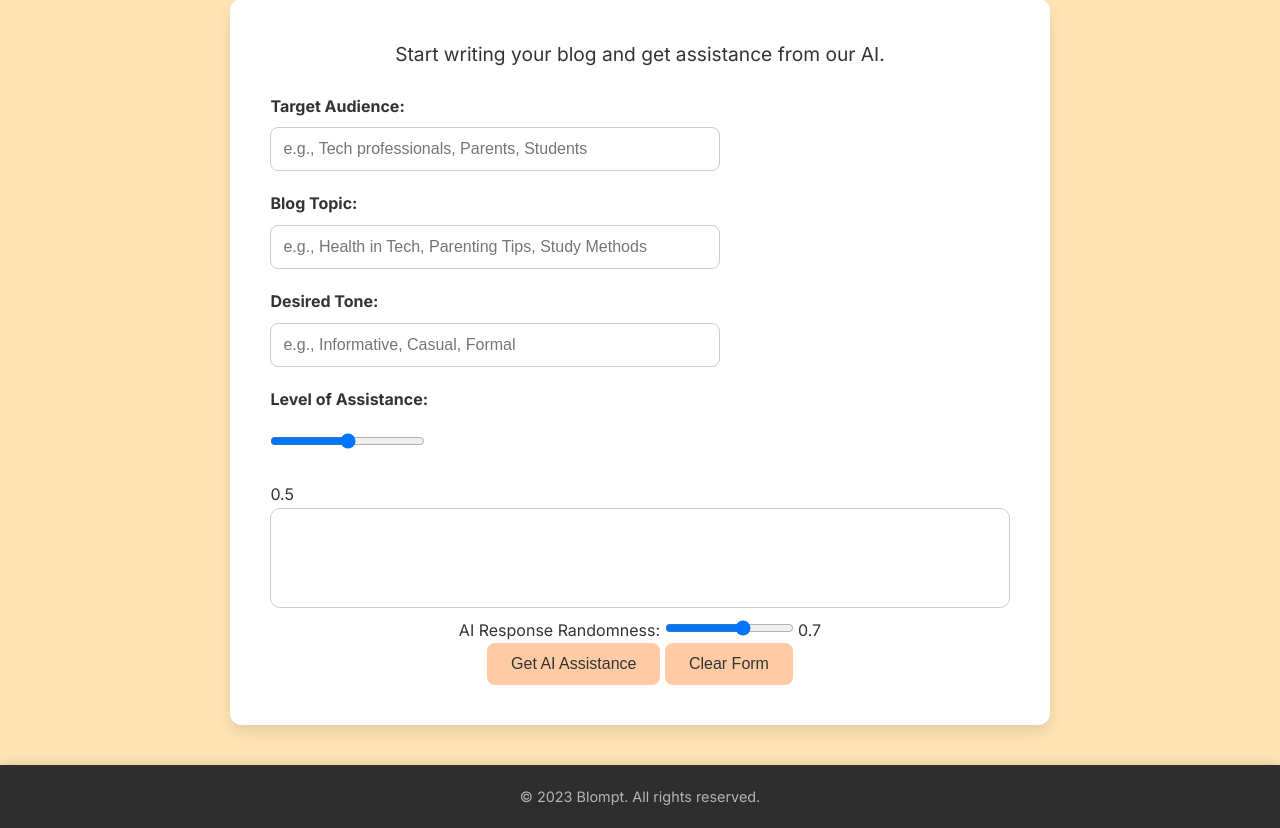
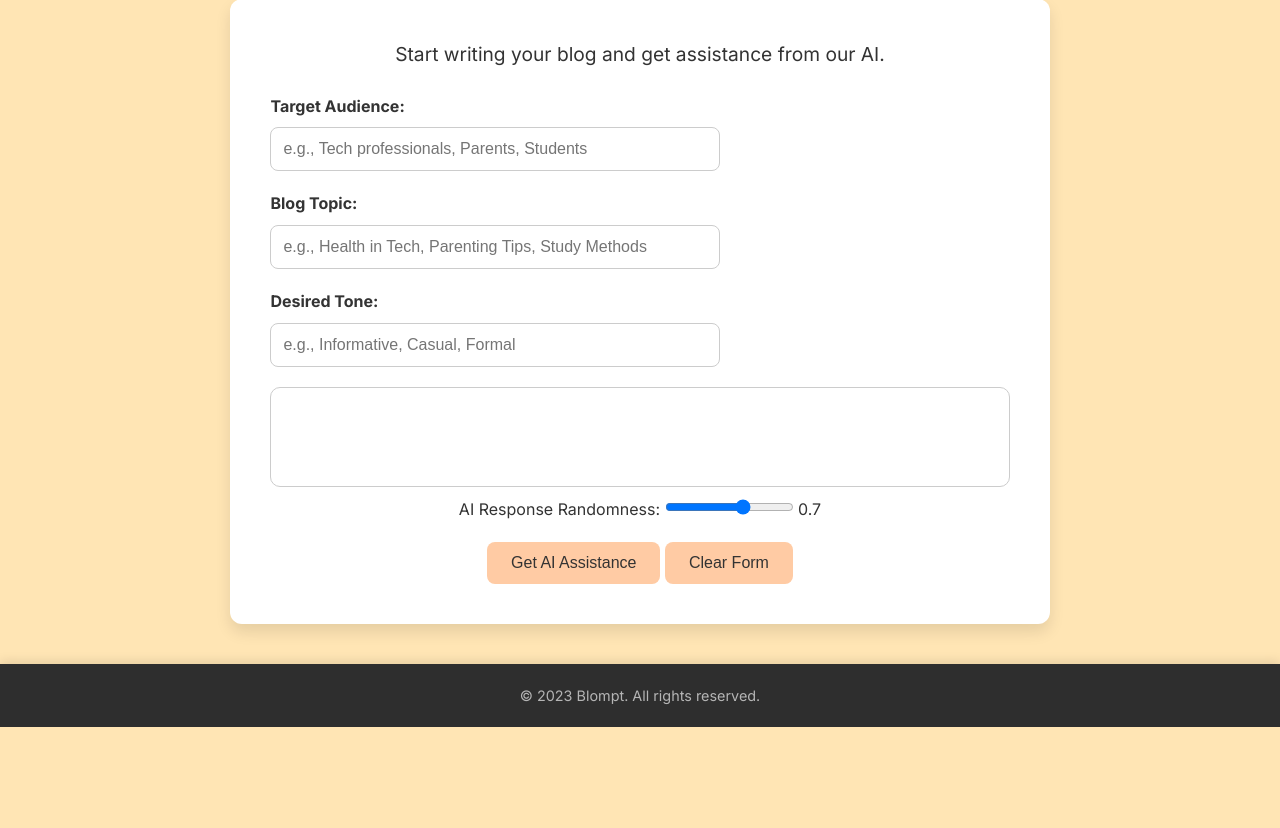
Before and after one commit to danielkellydev/blompt, a Django app: page / in a window 1280 px wide. Shown: the part 263-1091 px from the top of the page. After the commit the page ends 990 px from the top, so only its background shows below. Run offline with Django 4.2, Linux system fonts and the light colour scheme.

Commit message:
removed level of assistance scale

```diff
--- a/blompt/blogwriter/static/css/styles.css
+++ b/blompt/blogwriter/static/css/styles.css
@@ -68,24 +68,10 @@ button {
     cursor: pointer;
     border-radius: 8px;
     transition: background-color 0.3s ease, transform 0.3s ease;
+    margin-top: 20px;
 }
 
 button:hover {
     background-color: #FFB090;
     transform: translateY(-2px);
 }
-
-.slider-container {
-    display: flex;
-    flex-direction: column;
-    align-items: flex-start;
-}
-
-.slider-wrapper {
-    display: flex;
-    align-items: center;  /* This ensures vertical alignment between slider and its value */
-}
-
-#level_of_assistance {
-    margin-right: 10px;  /* Adjust as needed for spacing between the slider and the value */
-}
--- a/blompt/blogwriter/templates/blogwriter/index.html
+++ b/blompt/blogwriter/templates/blogwriter/index.html
@@ -23,16 +23,12 @@
 
             <label for="tone">Desired Tone:</label>
             <input type="text" id="tone" placeholder="e.g., Informative, Casual, Formal">
-            <div class="slider-container">
-            <label for="level_of_assistance">Level of Assistance:</label>
-            <input type="range" id="level_of_assistance" min="1" max="5" step="1" value="3">
-            <span id="levelOfAssistanceValue">0.5</span>
-            </div>
             <!-- Add more fields as needed -->
         </div>
 
         <!-- Contenteditable div acting as the textarea -->
         <div id="textInput" contenteditable="true" style="border: 1px solid #ccc; padding: 10px; min-height: 100px; margin-bottom: 10px; border-radius: 10px; text-align: left;"></div>
+        <div class="scale_button_div">
         <div id="tempscale">
             <label for="temperature">AI Response Randomness:</label>
             <input type="range" id="temperature" min="0.2" max="1" step="0.1" value="0.7">
@@ -40,6 +36,7 @@
         </div>
         <button onclick="requestAIAssistance()">Get AI Assistance</button>
         <button onclick="clearForm()">Clear Form</button>
+        </div>
         <div id="aiResponse"></div>
     </section>
 {% endblock %}
@@ -50,7 +47,7 @@
     <script>
     window.addEventListener('DOMContentLoaded', (event) => {
         // Populate fields with stored values on page load
-        document.querySelectorAll('.data-inputs input, #textInput, #temperature, #level_of_assistance').forEach(element => {
+        document.querySelectorAll('.data-inputs input, #textInput, #temperature').forEach(element => {
             const storedValue = localStorage.getItem(element.id);
             if (storedValue) {
                 if (element.tagName === "INPUT") {
@@ -58,18 +55,10 @@
                     if (element.id === 'temperature') {
                         document.getElementById('temperatureValue').innerText = storedValue;
                     }
-                    if (element.id === 'level_of_assistance') {
-                        document.getElementById('levelOfAssistanceValue').innerText = storedValue;
-                    }
                 } else {
                     element.innerText = storedValue;
                 }
             }
-        });
-
-        // Update the displayed value for levelOfAssistanceValue when its value changes
-        document.getElementById('level_of_assistance').addEventListener('input', () => {
-            document.getElementById('levelOfAssistanceValue').innerText = document.getElementById('level_of_assistance').value;
         });
 
     // Save data to localStorage when any field is updated
@@ -106,9 +95,8 @@
             const tone = document.getElementById('tone').value;
             const userInput = document.getElementById('textInput').innerText;
             const temperature = document.getElementById('temperature').value;
-            const level_of_assistance = document.getElementById('level_of_assistance').value;
 
-            const url = `/get_ai_assistance?text=${encodeURIComponent(userInput)}&audience=${encodeURIComponent(audience)}&topic=${encodeURIComponent(topic)}&tone=${encodeURIComponent(tone)}&temperature=${temperature}&level_of_assistance=${level_of_assistance}`;
+            const url = `/get_ai_assistance?text=${encodeURIComponent(userInput)}&audience=${encodeURIComponent(audience)}&topic=${encodeURIComponent(topic)}&tone=${encodeURIComponent(tone)}&temperature=${temperature}`;
             console.log("Requesting:", url);
 
             fetch(url)
--- a/blompt/blogwriter/views.py
+++ b/blompt/blogwriter/views.py
@@ -14,30 +14,12 @@ def get_ai_assistance(request):
     user_input = request.GET.get('text', '')
     openai.api_key = settings.OPENAI_API_KEY
     temperature = float(request.GET.get('temperature', '0.7'))
-    level_of_assistance = float(request.GET.get('level_of_assistance', '1.0'))
+
 
     # Determine prompt based on user input and assistance level
-    if not user_input:
-        starter_prompts = {
-            1.0: f"Considering the topic '{topic}', the audience '{audience}', and the tone '{tone}', give a very short suggestion. Ensure that the suggestion is complete and fits within the maximum character limit.",
-    2.0: f"Considering the topic '{topic}', the audience '{audience}', and the tone '{tone}', give a slightly longer suggestion. Ensure that the suggestion is complete and fits within the maximum character limit.",
-    3.0: f"Considering the topic '{topic}', the audience '{audience}', and the tone '{tone}', give a medium-length suggestion. Ensure that the suggestion is complete and fits within the maximum character limit.",
-    4.0: f"Considering the topic '{topic}', the audience '{audience}', and the tone '{tone}', provide an expanded suggestion. Ensure that the suggestion is complete and fits within the maximum character limit.",
-    5.0: f"Considering the topic '{topic}', the audience '{audience}', and the tone '{tone}', give a long detailed example suggestion. Ensure that the suggestion is complete and fits within the maximum character limit."
-        }
-        feedback_prompt = starter_prompts.get(level_of_assistance, starter_prompts[1.0]) # default to 1.0 if not found
-    else:
-        feedback_prompt = f"Considering the draft for the topic '{topic}', the audience '{audience}', and the tone '{tone}', provide feedback. Ensure that the feedback is complete and fits within the maximum character limit."
+    feedback_prompt = f"You are a writing assistant. The ethos behind this application is that instead of getting AI to do all the work, your role is to assist and prompt the writer. The writer's input will be found in {user_input}. First of all, consider what the writer's audience is. The audience is {audience}. Next, consider what the writer's topic is. The topic is {topic}. Finally, consider what the writer's tone is. The tone is {tone}. Now, based on the writer's input, audience, topic, and tone, provide the writer with some feedback. If the {user_input} is empty, please ask the writer some questions to get them started. If the {user_input} is not empty, please consider what the writer has written, how it relates to the audience, topic, and tone, and provide the writer with some feedback."
 
-    # Set max_tokens based on level of assistance
-    token_values = {
-        1.0: 50,
-        2.0: 100,
-        3.0: 150,
-        4.0: 200,
-        5.0: 250
-    }
-    max_tokens = token_values.get(level_of_assistance, token_values[1.0]) # default to 1.0 if not found
+    max_tokens = 300
 
     response = openai.Completion.create(
         engine="gpt-3.5-turbo-instruct",
--- a/blompt/blompt/settings.py
+++ b/blompt/blompt/settings.py
@@ -29,7 +29,7 @@ BASE_DIR = Path(__file__).resolve().parent.parent
 SECRET_KEY = env('DJANGO_SECRET_KEY')
 
 # SECURITY WARNING: don't run with debug turned on in production!
-DEBUG = True
+DEBUG = False
 
 ALLOWED_HOSTS = ['blompt-7246dbf65f3a.herokuapp.com', '127.0.0.1']
 
```
